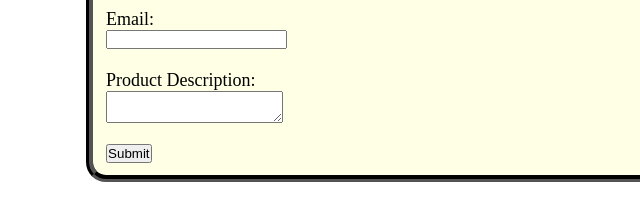
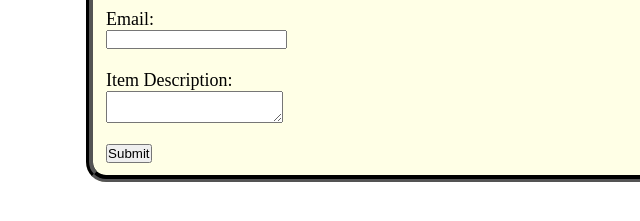
Before and after one commit to Dglaze2900/dglaze2900.github.io, a plain HTML site: page suggestions.html in a window 1280 px wide. Both pictures are taken after a click on the checkbox "Click to show form". Shown: the part 351-572 px from the top of the page, 0-640 px from the left. Drawn offline with Linux system fonts and the light colour scheme.

Commit message:
Update suggestions.html

```diff
--- a/suggestions.html
+++ b/suggestions.html
@@ -49,7 +49,7 @@
 			<br/>
 			<label class="hidden">Email:</label><input type="email" name="email" required class="hidden" />
 			<br/>
-			<label class="hidden">Product Description:</label><textarea name="discription" required class="hidden"></textarea>
+			<label class="hidden">Item Description:</label><textarea name="discription" required class="hidden"></textarea>
 			<br/>
 			<input type="submit" value="Submit" class="hidden">
 		</fieldset>
```
